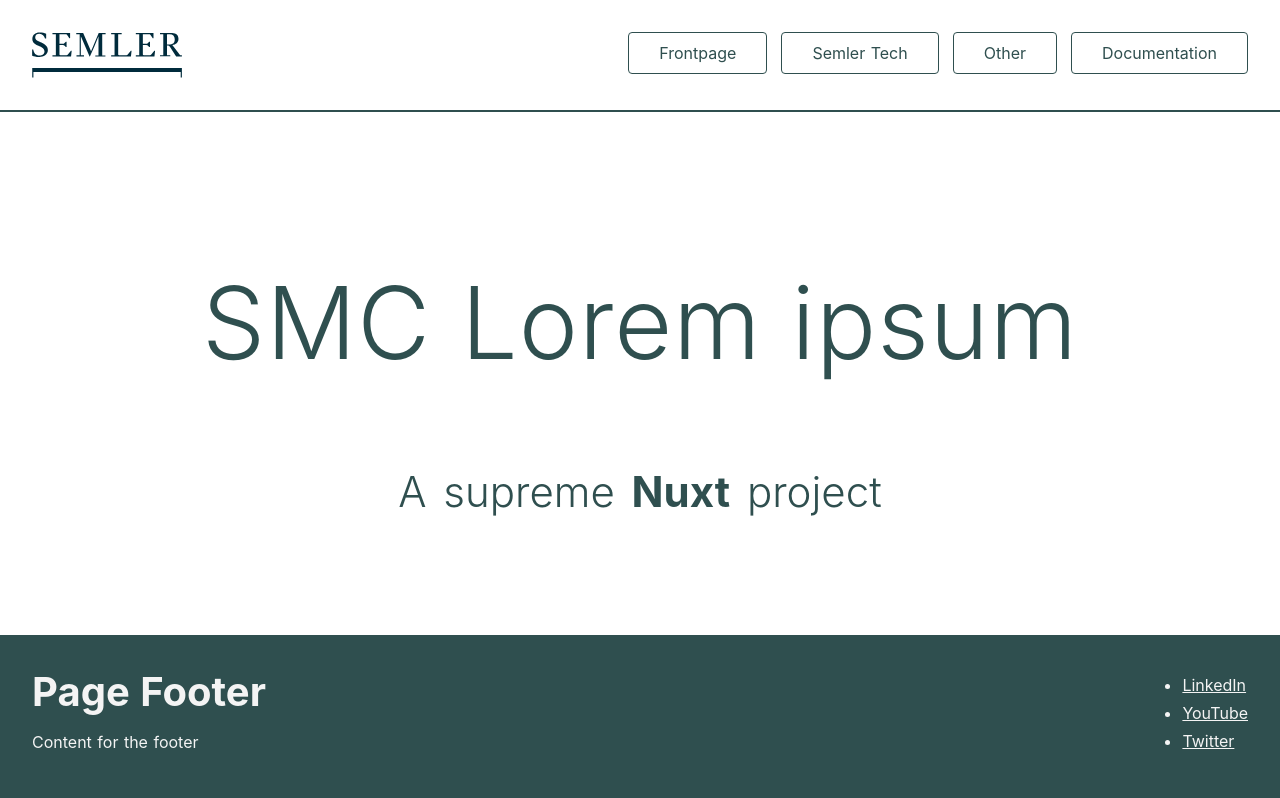
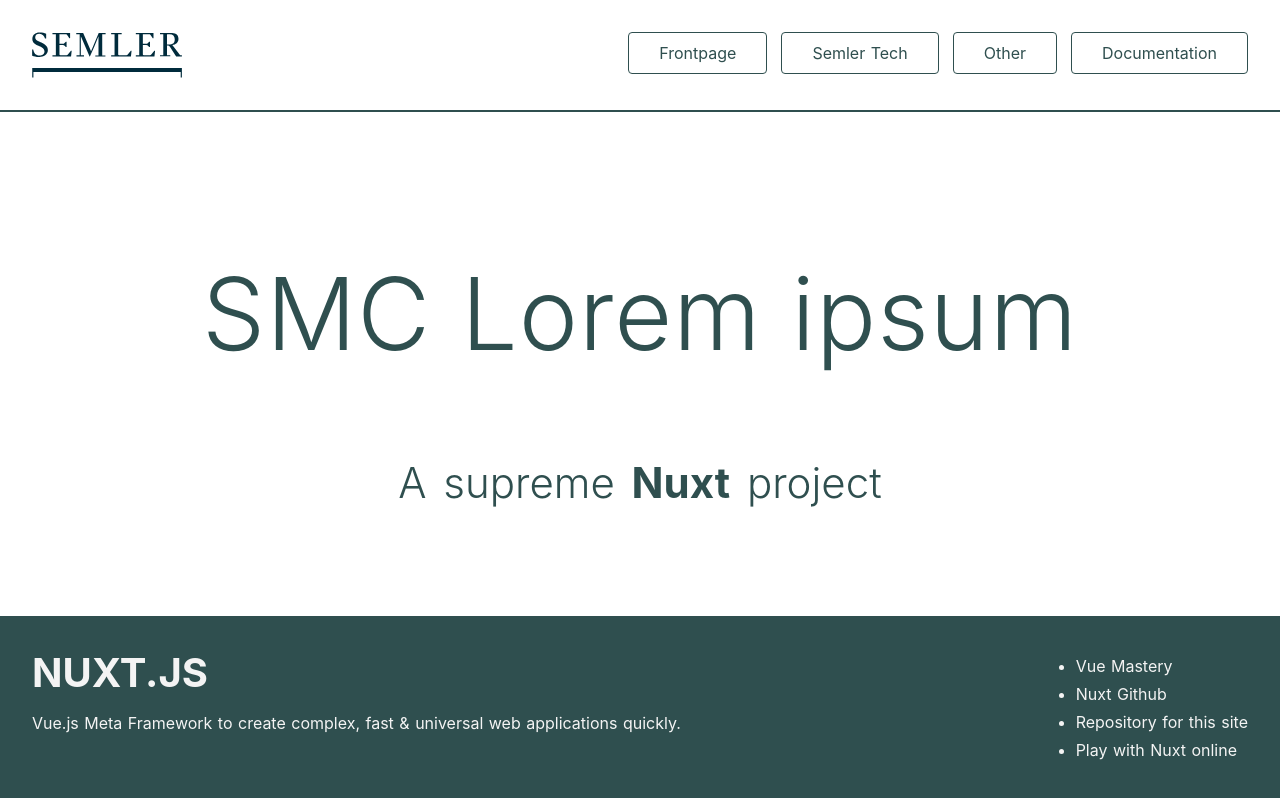
Before and after one commit to ronnidc/ui-engine, a Nuxt app: page / in a window 1280 px wide. Built offline with nearby package versions, Linux system fonts and the light colour scheme.

Commit message:
content: add links to footer

```diff
--- a/src/components/Footer/Footer.vue
+++ b/src/components/Footer/Footer.vue
@@ -1,13 +1,14 @@
 <template>
     <footer class="footer">
         <div>
-            <h4>Page Footer</h4>
-            <p>Content for the footer</p>
+            <h4>NUXT.JS</h4>
+            <p>Vue.js Meta Framework to create complex, fast & universal web applications quickly.</p>
         </div>
         <ul>
-            <li><a href="#">LinkedIn</a></li>
-            <li><a href="#">YouTube</a></li>
-            <li><a href="#">Twitter</a></li>
+            <li><a href="https://www.vuemastery.com/?ref=nuxt" target="_blank" rel="noreferrer">Vue Mastery</a></li>
+            <li><a href="https://github.com/nuxt/nuxt.js" target="_blank" rel="noreferrer">Nuxt Github</a></li>
+            <li><a href="https://github.com/ronnidc/vue-engine" target="_blank" rel="noreferrer">Repository for this site</a></li>
+            <li><a href="https://template.nuxtjs.org/" target="_blank" rel="noreferrer">Play with Nuxt online</a></li>
         </ul>
     </footer>
 </template>
--- a/src/components/Footer/_footer.scss
+++ b/src/components/Footer/_footer.scss
@@ -19,6 +19,12 @@
         }
         a {
             color: inherit;
+            text-decoration: none;
+            transition: color .4s;
+
+            &:hover {
+                color: var(--color-orange);
+            }
         }
     }
 }
```
